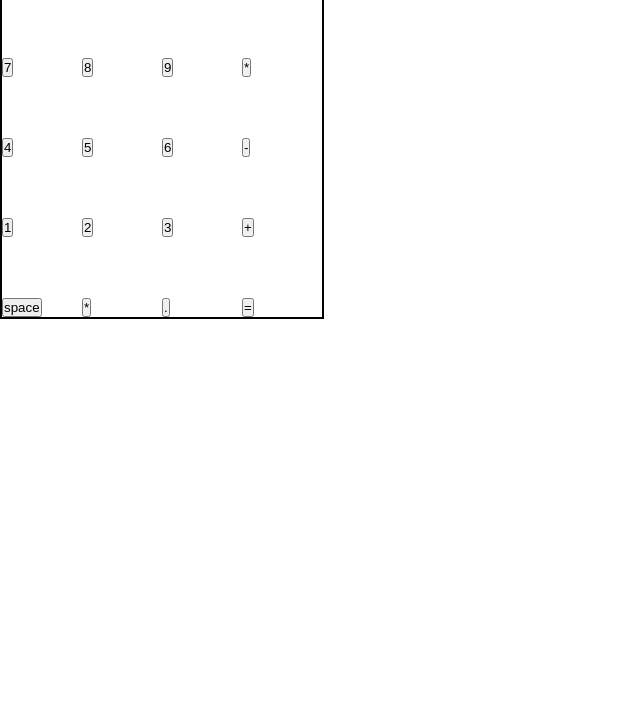
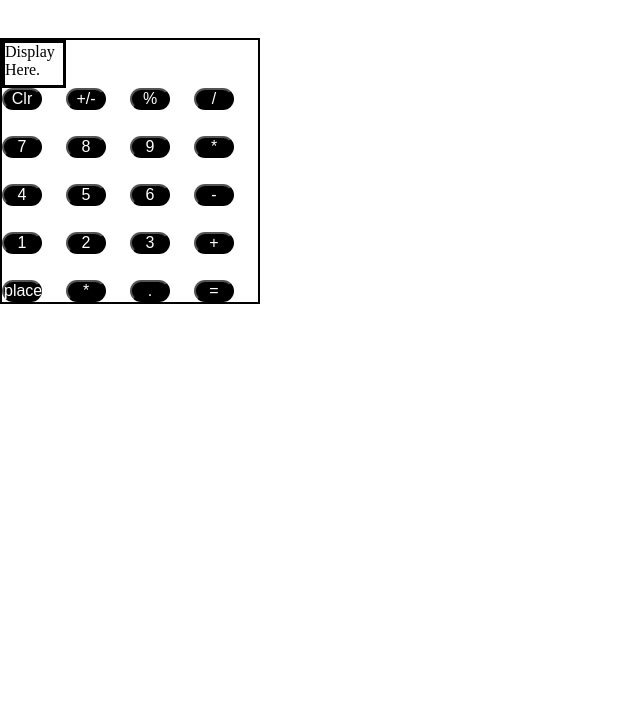
Before and after one commit to supernova147/Calculator, a plain HTML site: page index.html in a window 1280 px wide. Shown: the part 79-800 px from the top of the page, without its empty margins (0-640 px from the left). Drawn offline with Linux system fonts and the light colour scheme.

Commit message:
[UPDATE]--- update to css.

```diff
--- a/index.html
+++ b/index.html
@@ -7,16 +7,19 @@
     <link rel="stylesheet" href="style.css">
 </head>
 <body>
-<main>
     <header>
         <h1>Calculator</h1>
     </header>
+<main>
+    <section class="button_layout">
         <div class="cal_display" id="cal_output">
             <p>Display Here.</p>
         </div>
-    <section class="button_layout">
+        <div></div>
+        <div></div>
+        <div></div>
         <div>
-            <button class="cal_buttons" id="button_C">Clear</button>
+            <button class="cal_buttons" id="button_C">Clr</button>
         </div>
         <div>
             <button class="cal_buttons" id="button_pos_neg">+/-</button>
@@ -52,7 +55,7 @@
             <button class="cal_buttons" id="button_-">-</button>
         </div>
         <div>
-            <button class="cal_buttons" id="button_1">1</button>
+            <button class="cal_buttons" id="button_1" value="1">1</button>
         </div>
         <div>
             <button class="cal_buttons" id="button_2">2</button>
@@ -64,7 +67,7 @@
             <button class="cal_buttons" id="button_+">+</button>
         </div>
         <div>
-            <button class="cal_buttons" id="space">space</button>
+            <button class="cal_buttons" id="space">placeholder</button>
         </div>
         <div>
             <button class="cal_buttons" id="button_*">*</button>
@@ -76,8 +79,8 @@
             <button class="cal_buttons" id="button_=">=</button>
         </div>
     </section>
+</main>
 
-</main>
 <script src="script.js"></script>
 </body>
 </html>
--- a/script.js
+++ b/script.js
@@ -0,0 +1,5 @@
+
+
+function ('Calculate') {
+
+}
--- a/style.css
+++ b/style.css
@@ -6,12 +6,29 @@
 
 .button_layout {
     display: grid;
-    grid-template-columns: 5rem 5rem 5rem 5rem;
-    grid-template-rows: 5rem 5rem 5rem 5rem;
+    grid-template-columns: 4rem 4rem 4rem 4rem;
+    grid-template-rows: 3rem 3rem 3rem 3rem 3rem;
+    justify-self: center;
+    margin-top: 5rem;
     border: solid black 2px;
-    width:fit-content
+
+
+}
+.cal_display {
+    align-items: center;
+    border: solid 0.2rem black;
+}
+.cal_buttons {
+    background-color: black;
+    color: white;
+    cursor: pointer;
+    width: 2.5rem;
+    font-size: 1rem;
+    border-radius: 5rem;
 }
 
-.cal_buttons {
+main {
+    display: flex;
+
 
 }
```
